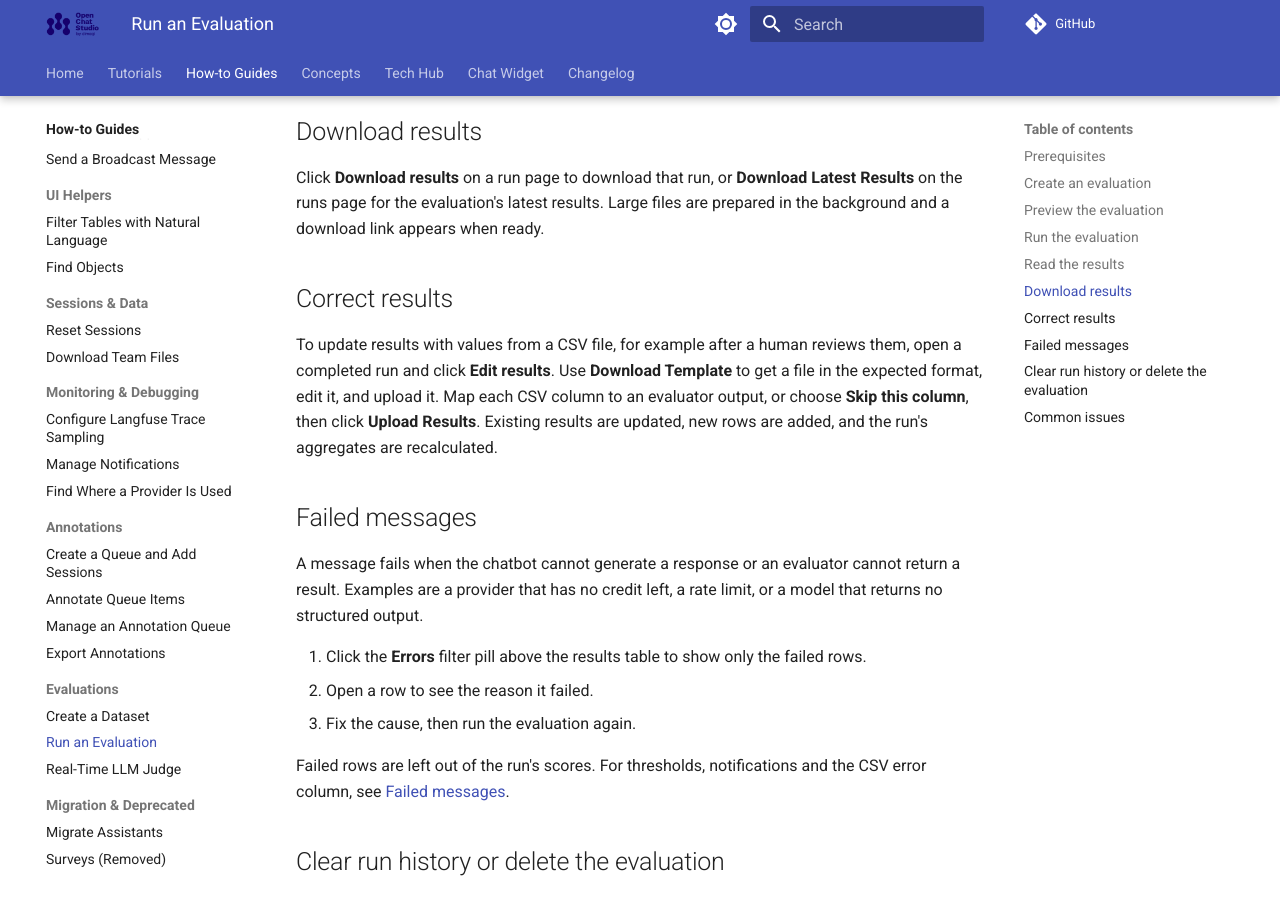
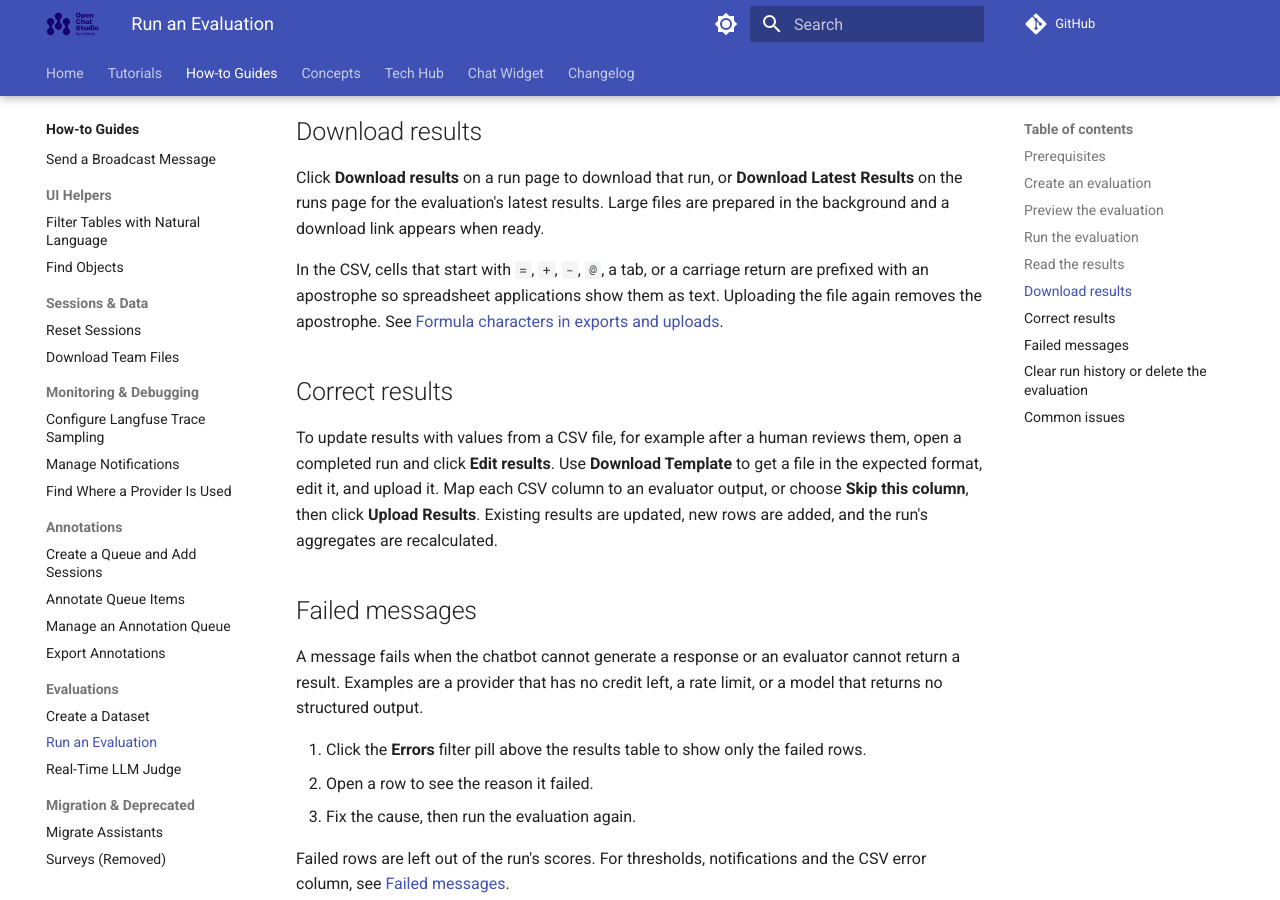
Before and after one commit to dimagi/open-chat-studio-docs, an MkDocs documentation site: the page built from docs/how-to/evaluations/run-an-evaluation.md, in a window 1280 px wide and 900 px high, scrolled down 1947 px. Built offline with MkDocs 1.6.1 and Material for MkDocs 9.7.7, drawn with Linux system fonts in a browser that asks for light colours; a script that is not in the unit is left out; comment, search, counter and statistics services are not loaded.

```diff
--- a/docs/how-to/evaluations/run-an-evaluation.md
+++ b/docs/how-to/evaluations/run-an-evaluation.md
@@ -65,6 +65,10 @@ The **Evaluation Runs** page also shows **Trends** across runs and your **Spend*
 
 Click **Download results** on a run page to download that run, or **Download Latest Results** on the runs page for the evaluation's latest results. Large files are prepared in the background and a download link appears when ready.
 
+In the CSV, cells that start with `=`, `+`, `-`, `@`, a tab, or a carriage return are prefixed with an apostrophe so spreadsheet applications show them as text.
+Uploading the file again removes the apostrophe.
+See [Formula characters in exports and uploads](../../tech-hub/evaluations/dataset-structure.md#formula-characters-in-exports-and-uploads).
+
 ## Correct results
 
 To update results with values from a CSV file, for example after a human reviews them, open a completed run and click **Edit results**. Use **Download Template** to get a file in the expected format, edit it, and upload it. Map each CSV column to an evaluator output, or choose **Skip this column**, then click **Upload Results**. Existing results are updated, new rows are added, and the run's aggregates are recalculated.
```
Also changed, not shown: docs/changelog.md (+3 -0 lines), docs/how-to/evaluations/create-a-dataset.md (+2 -0 lines), docs/tech-hub/evaluations/dataset-structure.md (+18 -0 lines).
